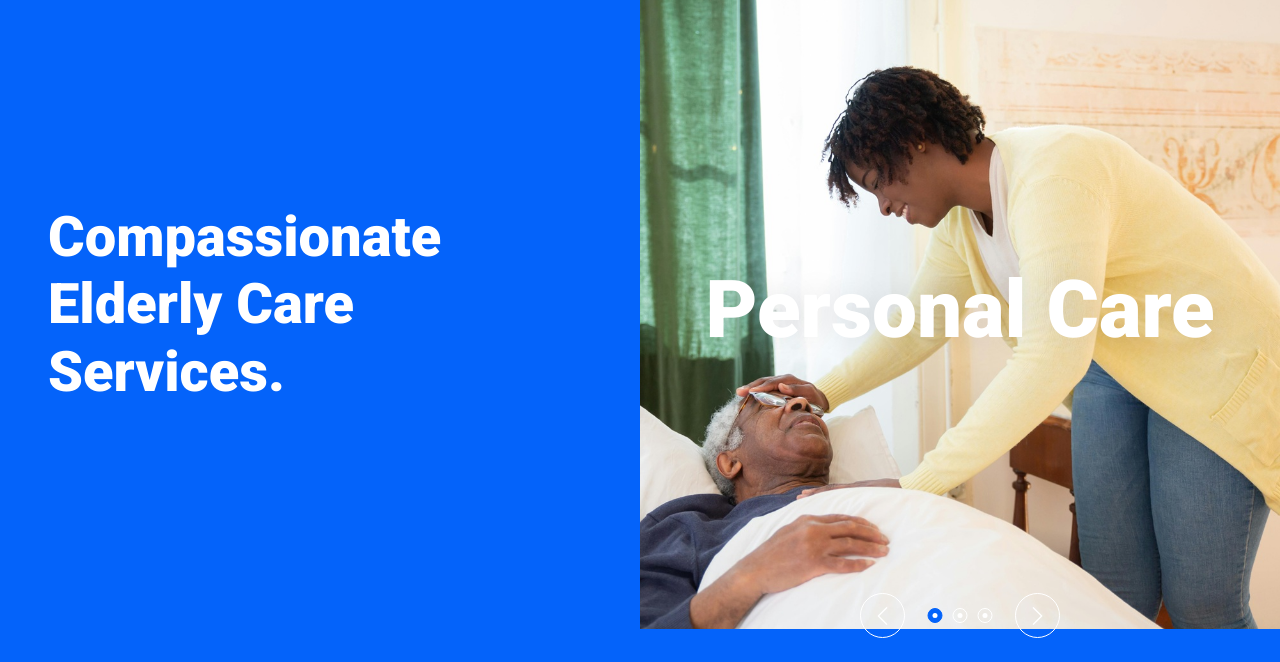
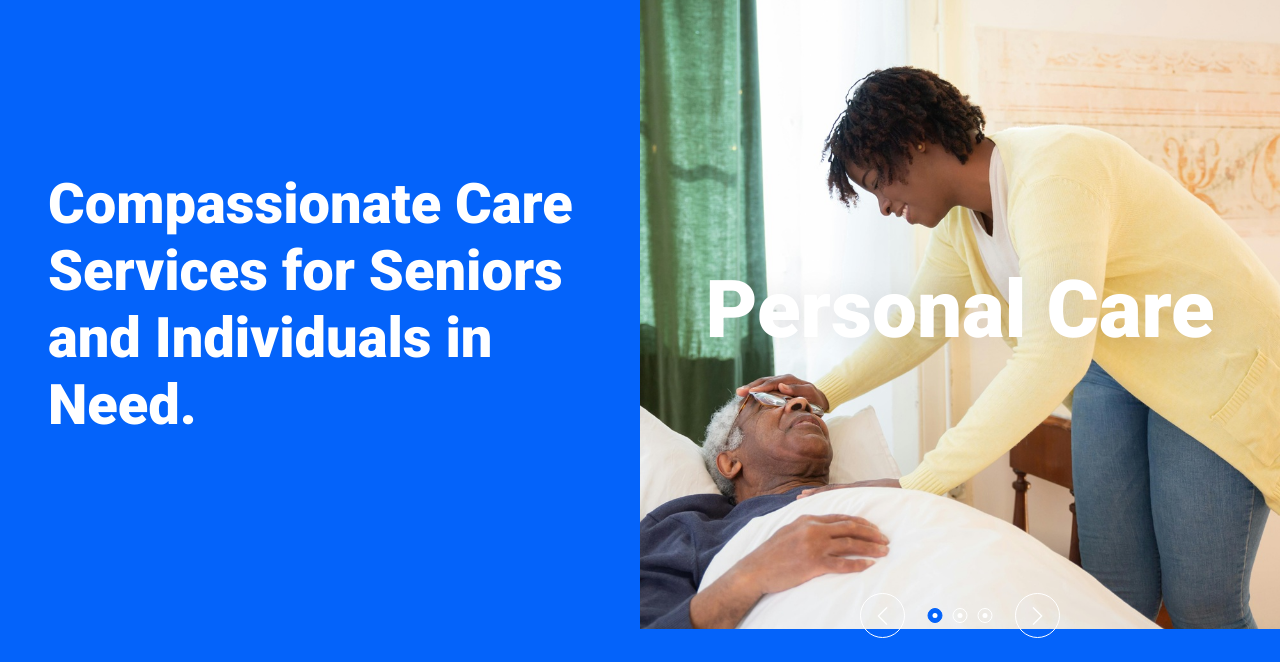
Before and after one commit to kagaclement/shimacare, a plain HTML site: page index.html in a window 1280 px wide. Shown: the part 138-800 px from the top of the page. Drawn offline with nearby package versions, Linux system fonts and the light colour scheme.

Commit message:
Update index.html

```diff
--- a/index.html
+++ b/index.html
@@ -109,7 +109,7 @@
     <div class="container-fluid header bg-primary p-0 mb-5">
         <div class="row g-0 align-items-center flex-column-reverse flex-lg-row">
             <div class="col-lg-6 p-5 wow fadeIn" data-wow-delay="0.1s">
-                <h1 class="display-4 text-white mb-5">Compassionate Elderly Care Services.</h1>
+                <h1 class="display-4 text-white mb-5">Compassionate Care Services for Seniors and Individuals in Need.</h1>
             </div>
             <div class="col-lg-6 wow fadeIn" data-wow-delay="0.5s">
                 <div class="owl-carousel header-carousel">
```
